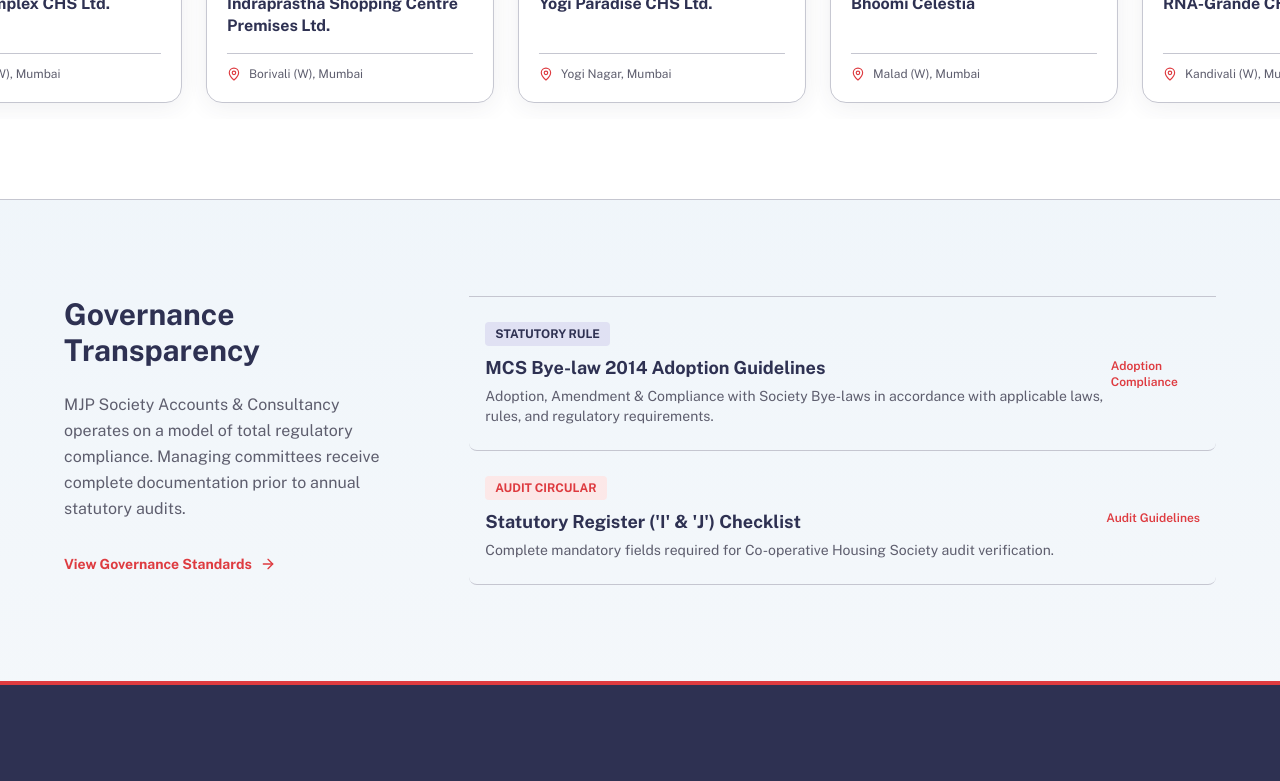
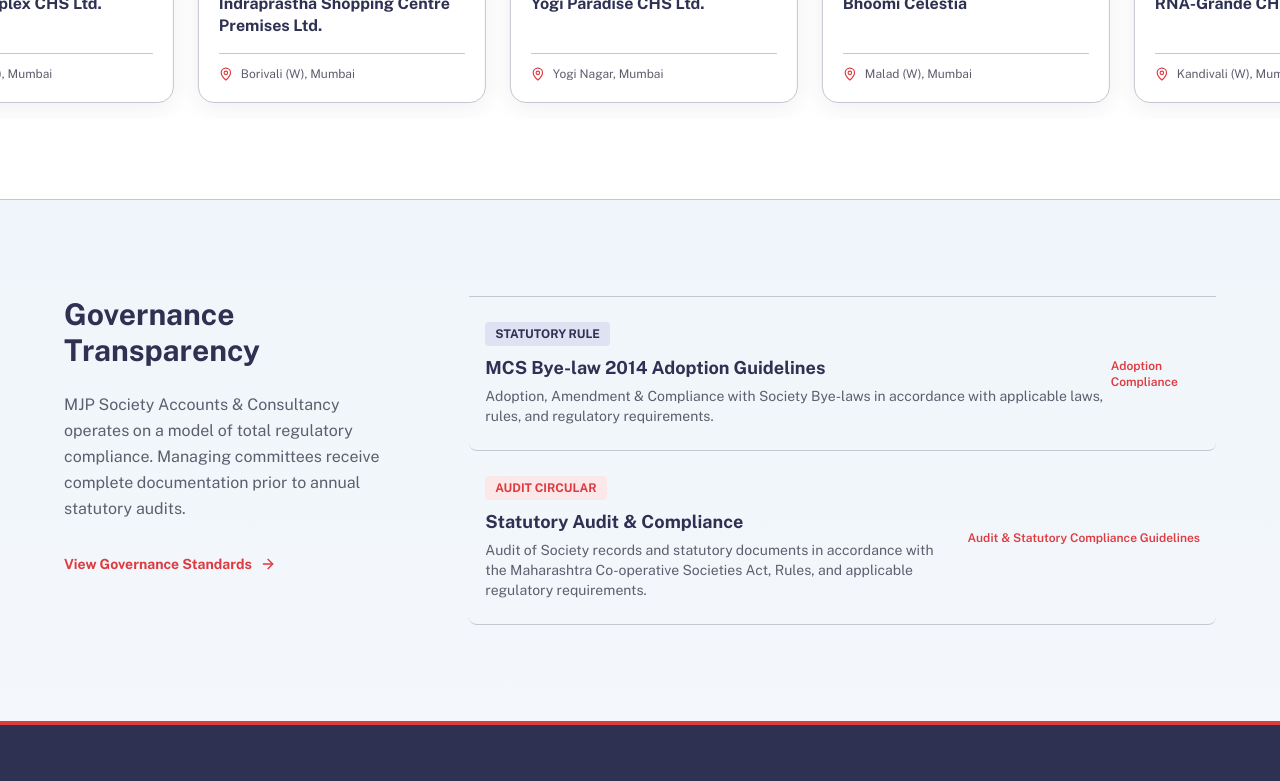
Before and after one commit to ShivenGohil21/MJP-Accounting-And-Consultancy, a React (Vite) app in the folder frontend/: page / in a window 1280 px wide. Shown: the part 3613-4394 px from the top of the page. Built offline with nearby package versions, Linux system fonts and the light colour scheme.

Commit message:
Update Statutory Audit & Compliance title and description in Home component

```diff
--- a/frontend/src/pages/Home.jsx
+++ b/frontend/src/pages/Home.jsx
@@ -401,11 +401,11 @@
                   <span className="px-2.5 py-1 bg-tertiary-light text-tertiary text-xs font-bold uppercase rounded mb-2 inline-block">
                     Audit Circular
                   </span>
-                  <h4 className="text-lg font-bold text-primary">Statutory Register ('I' &amp; 'J') Checklist</h4>
-                  <p className="text-sm text-secondary mt-1">Complete mandatory fields required for Co-operative Housing Society audit verification.</p>
+                  <h4 className="text-lg font-bold text-primary">Statutory Audit &amp; Compliance</h4>
+                  <p className="text-sm text-secondary mt-1">Audit of Society records and statutory documents in accordance with the Maharashtra Co-operative Societies Act, Rules, and applicable regulatory requirements.</p>
                 </div>
-                <div className="mt-4 md:mt-0 flex items-center gap-2 text-xs font-semibold text-tertiary">
-                  <span>Audit Guidelines</span>
+                <div className="mt-4 md:mt-0 flex items-center gap-2 text-xs font-semibold text-tertiary shrink-0 ml-4">
+                  <span>Audit &amp; Statutory Compliance Guidelines</span>
                 </div>
               </div>
             </div>
```
